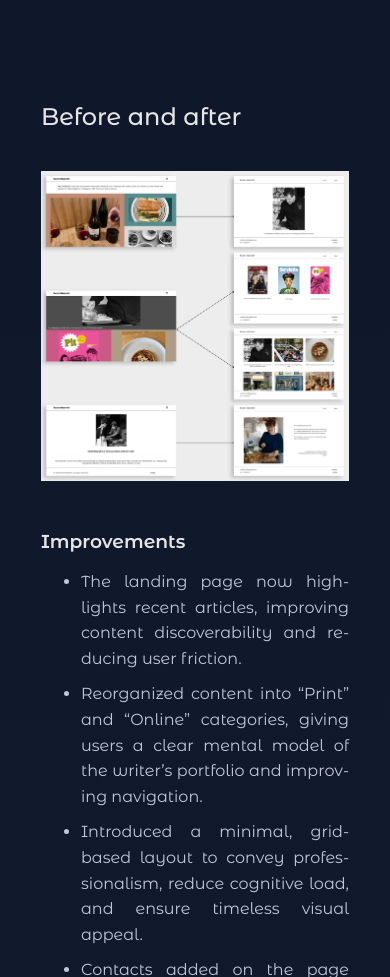
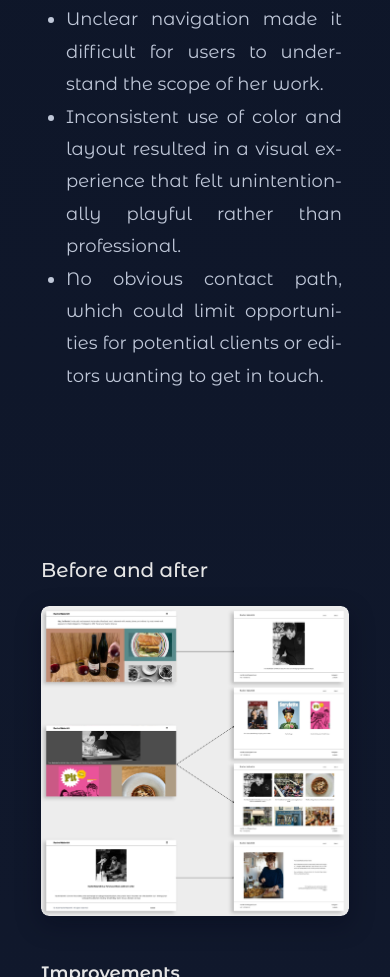
Before and after one commit to elispax/elispax.github.io, a plain HTML site: page rachelcasestudy.html in a window 390 px wide. Shown: the part 1886-2863 px from the top of the page. Drawn offline with Linux system fonts and the light colour scheme.

Commit message:
mobile layout fixes

```diff
--- a/rachelcasestudy.html
+++ b/rachelcasestudy.html
@@ -85,7 +85,7 @@ img {
 }
 
 .case-context p,
-.case-context li, {
+.case-context li {
   font-size: 18px;
   line-height: 1.8;
   color: #bfc7d8;
@@ -100,30 +100,69 @@ img {
 }
 
 .before-after h2 {
-  margin-bottom: 40px;
+  margin-bottom: 24px;
   font-weight: 500;
+  font-size: 20px;
 }
 
 .before-after-layout {
   display: grid;
-  grid-template-columns: 1.2fr 1fr;
-  gap: 60px;
+  grid-template-columns: minmax(0, 1.2fr) minmax(0, 1fr);
+  gap: 48px;
+  align-items: start;
 }
 
+.before-after-image {
+  overflow: hidden;
+  border-radius: 8px;
+  box-shadow: 0 8px 24px rgba(2,6,23,0.35);
+}
+
+.before-after-image img {
+  display: block;
+  width: 100%;
+  height: 100%;
+  max-height: 520px;        /* change or remove if you want no crop */
+  object-fit: cover;        /* covers the box while preserving aspect */
+  border-radius: 8px;
+}
+
+
 @media (max-width: 768px) {
-  .before-after-layout {
-    grid-template-columns: 1fr;
-    gap: 30px;
-  }
-
   .before-after {
     padding: 40px 6%;
   }
 
+  .before-after-layout {
+    grid-template-columns: 1fr;
+    gap: 28px;
+  }
+
+    .before-after-image img {
+    max-height: none; /* let image be full height on mobile */
+    object-fit: contain; /* show whole image on small screens */
+  }
+
+  .improvements {
+    align-items: flex-start;
+  }
+}
+
+.improvements {
+  display: flex;
+  flex-direction: column;
+  justify-content: center;
+  gap: 12px;
 }
 
 .improvements h3 {
-  margin-bottom: 15px;
+  margin-bottom: 12px;
+  font-size: 18px;
+}
+
+.improvements ul {
+  padding-left: 20px;
+  margin: 0;
 }
 
 .improvements li {
@@ -212,9 +251,11 @@ Rachel’s previous website lacked visual hierarchy and organization, making it
 <div class="key-considerations">
 <h2>Key considerations:</h2>
   <p>The original design presented several UX issues</p>
+<ul>
 <li>Unclear navigation made it difficult for users to understand the scope of her work.</li>
 <li>Inconsistent use of color and layout resulted in a visual experience that felt unintentionally playful rather than professional.</li>
 <li>No obvious contact path, which could limit opportunities for potential clients or editors wanting to get in touch.</li>
+</ul>
 </div>
 </section>
 
```
